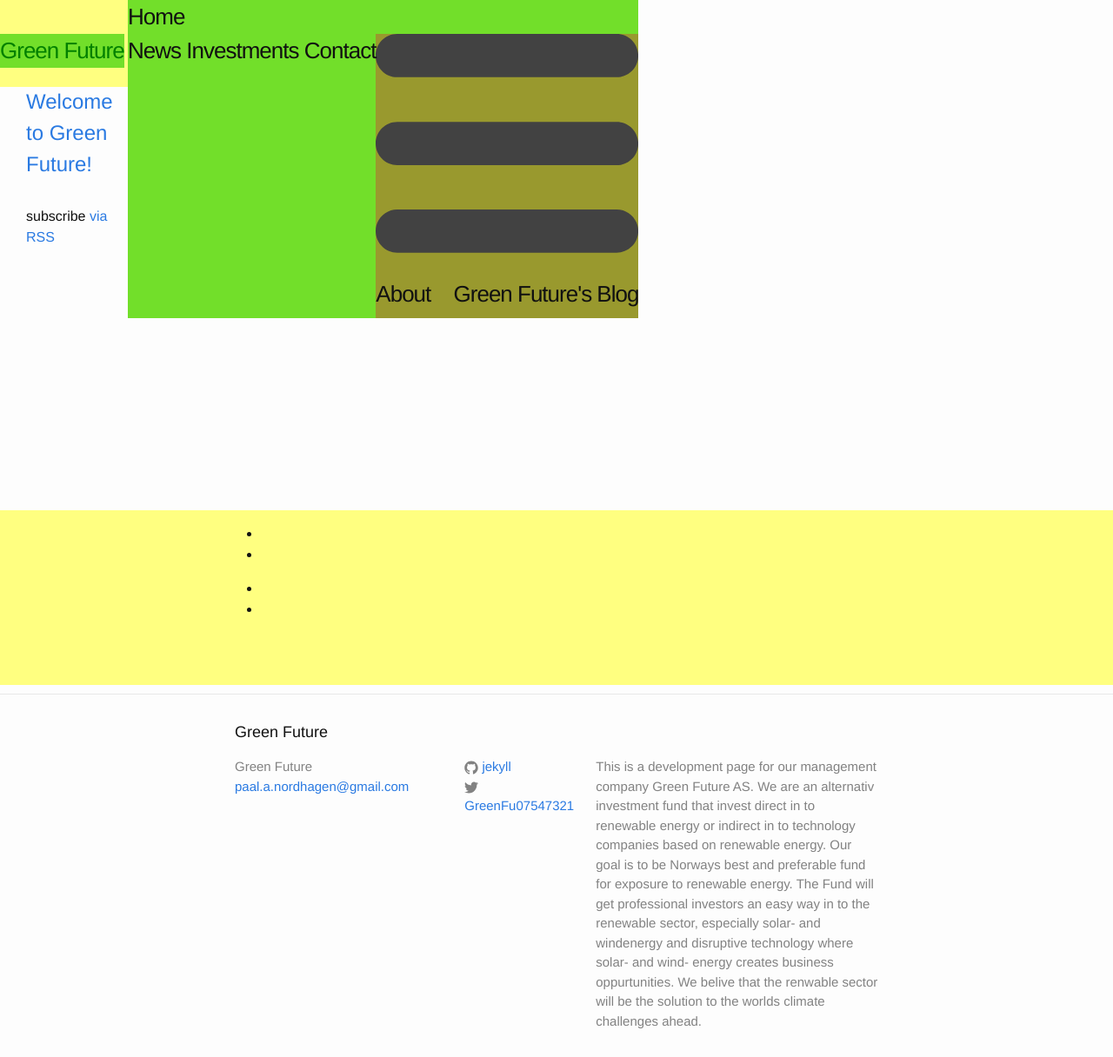
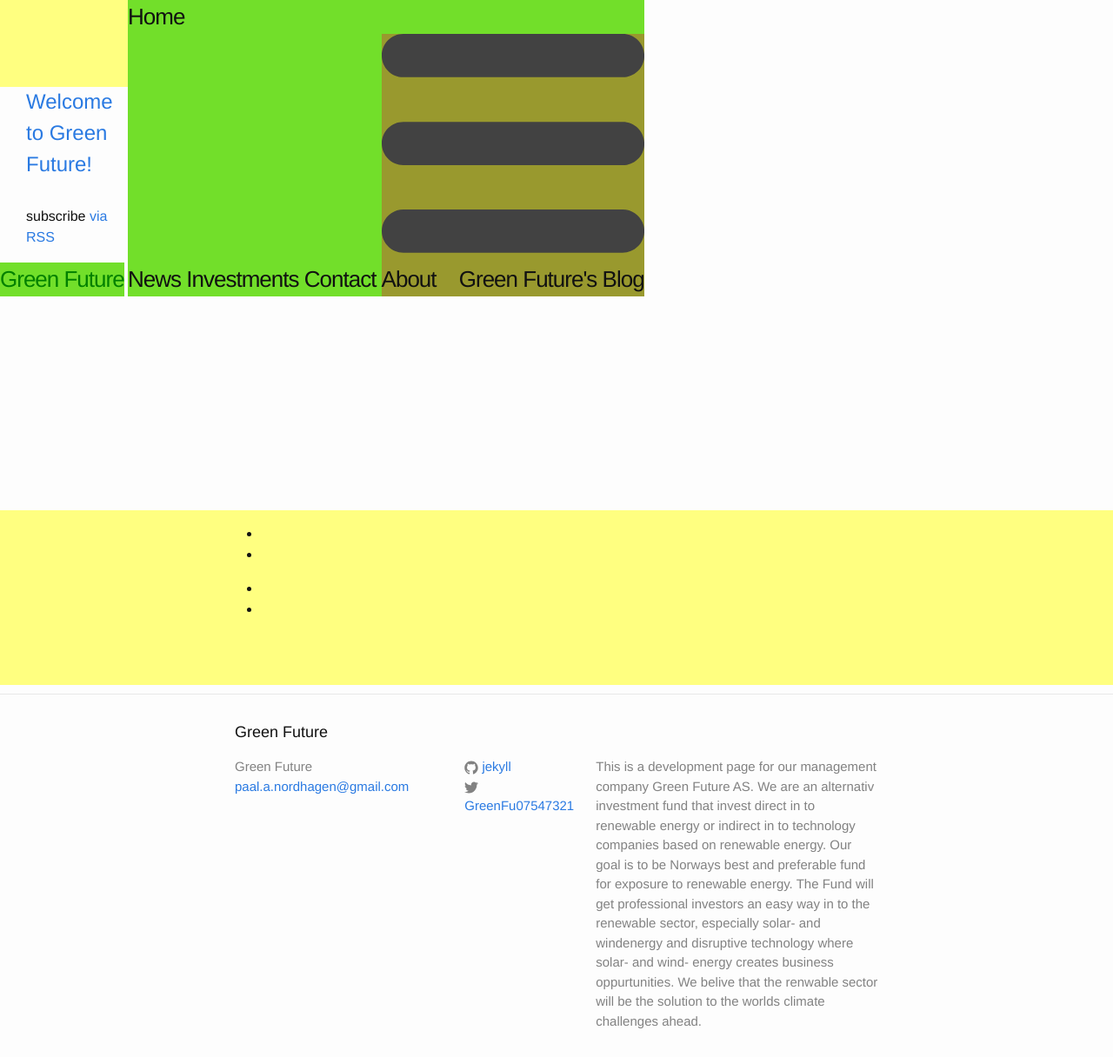
Before and after one commit to Paal-August/Paal-August.github.io, a Jekyll site: the page built from index.html, in a window 1280 px wide. Shown: the whole page at 87% size. Built offline with Jekyll 4.4.1, drawn with Linux system fonts in a browser that asks for light colours.

Commit message:
Update _layout.scss

```diff
--- a/_sass/_layout.scss
+++ b/_sass/_layout.scss
@@ -54,12 +54,14 @@
 }
 
 .site-nav {
-
-    float: right;
-    line-height: 56px;
-
+    font-size: 26px;
+    font-weight: 300;
+    letter-spacing: -1px;
+    margin-bottom: 0;
+    float: center;
     background-color:#99992e;
     display:inline-block;
+
     .menu-icon {
     align-content:end;
     }
```
